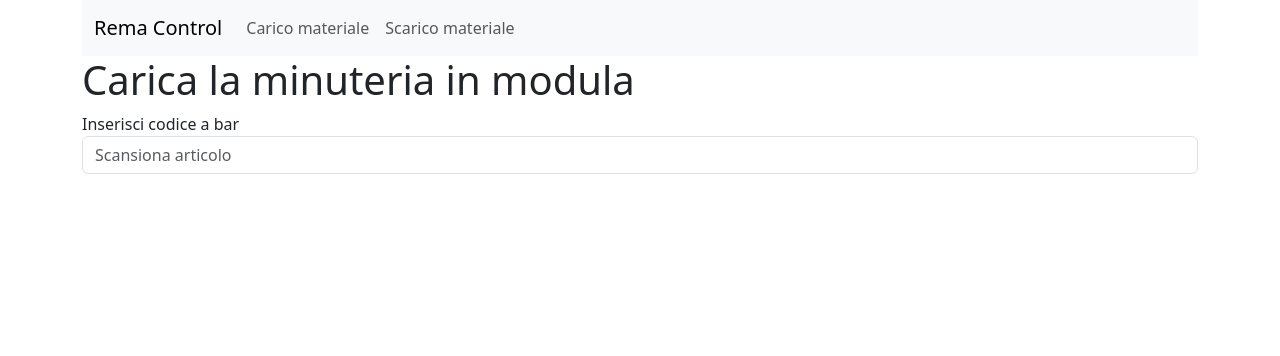
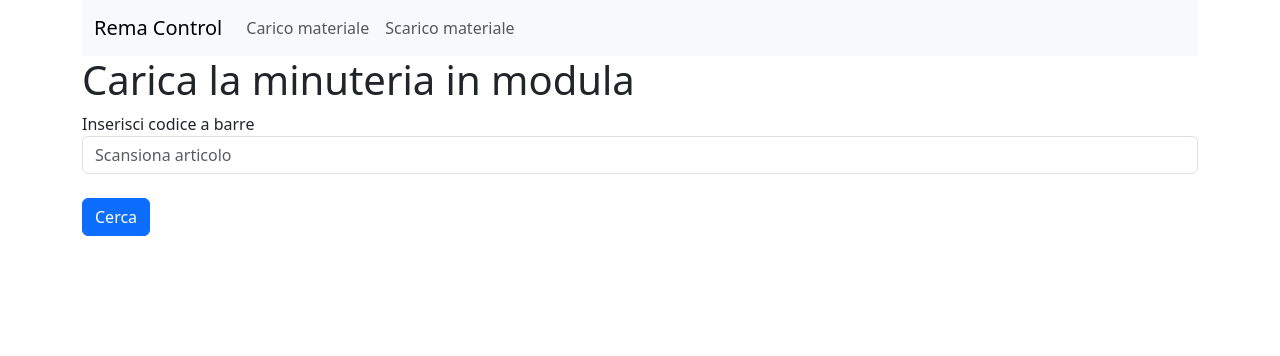
Before and after one commit to Skrypnyk81/small_parts_management, a FastAPI app: page /upload in a window 1280 px wide. Shown: the top 356 px of the page. Run offline with FastAPI, Linux system fonts and the light colour scheme.

Commit message:
Try to ruote data from upload.html to item function

```diff
--- a/templates/upload.html
+++ b/templates/upload.html
@@ -1,10 +1,12 @@
 {% extends "base.html" %}
 {% block content %}
 <h1>Carica la minuteria in modula</h1>
-<form action="">
+<form action="/item/" method="get" id="search_item">
     <div class="form-group">
-        <label for="barCode">Inserisci codice a bar</label>
+        <label for="barCode">Inserisci codice a barre</label>
         <input type="text" class="form-control" id="barCode" placeholder="Scansiona articolo">
     </div>
+    <br>
+    <button type="submit" class="btn btn-primary">Cerca</button>
 </form>
 {% endblock %}
```
